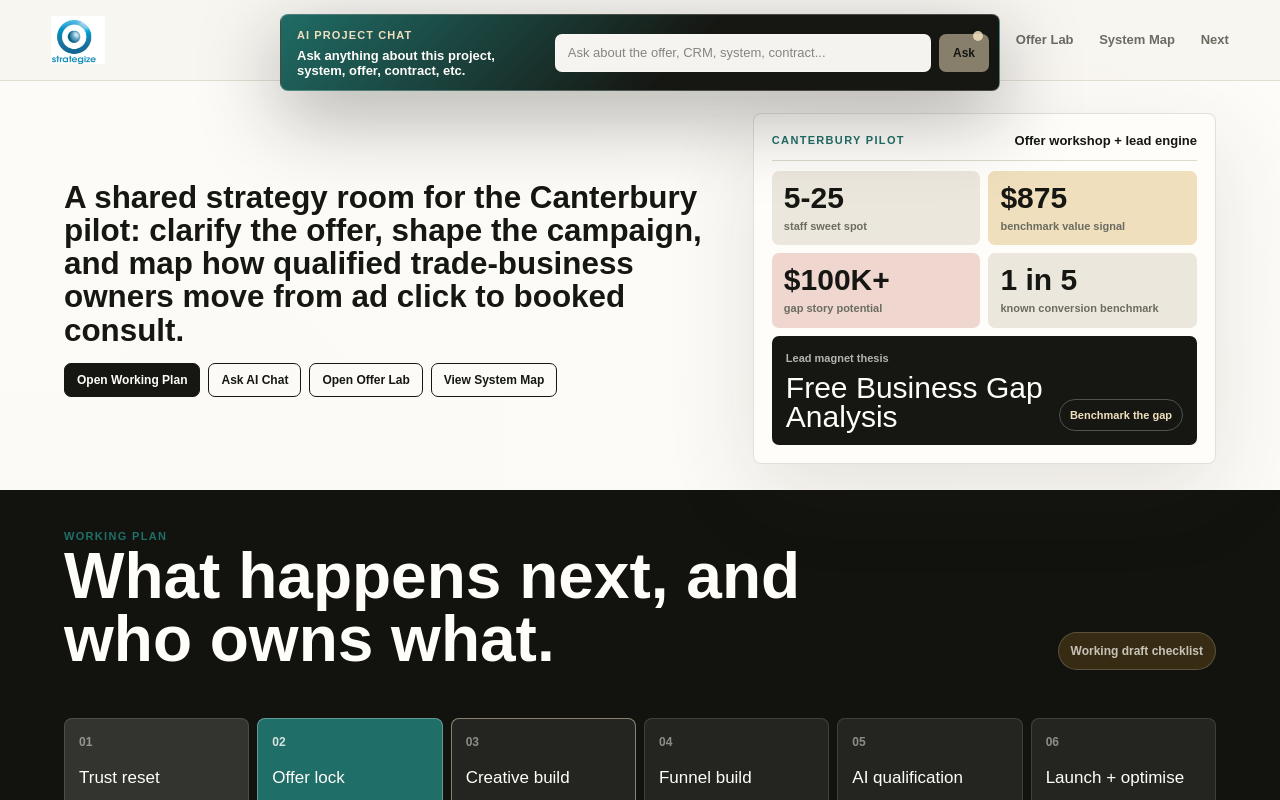
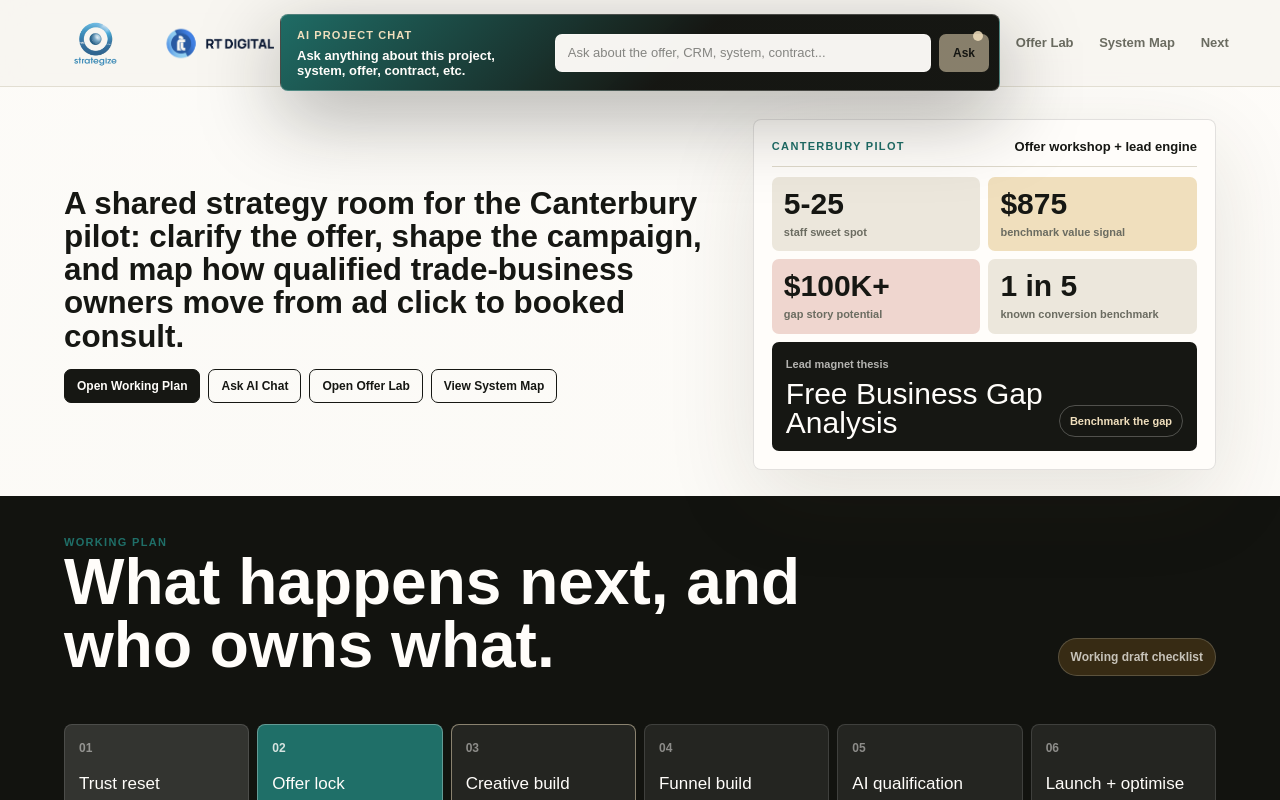
Before and after one commit to JessesOS/customerjourney-app, a Next.js app: page / in a window 1280 px wide. Shown: the top 800 px of the page. Built offline with nearby package versions, Linux system fonts and the light colour scheme.

Commit message:
Add Strategize and RT Digital header logos

```diff
--- a/app/globals.css
+++ b/app/globals.css
@@ -71,15 +71,26 @@ main {
   display: inline-flex;
   font-size: 14px;
   font-weight: 700;
-  gap: 12px;
+  gap: 18px;
   letter-spacing: 0;
 }
 
 .brand img {
   display: block;
-  height: 48px;
   object-fit: contain;
   width: auto;
+}
+
+.brand-lockup {
+  flex: 0 0 auto;
+}
+
+.strategize-mark {
+  height: 54px;
+}
+
+.rt-digital-mark {
+  height: 44px;
 }
 
 nav {
--- a/app/page.tsx
+++ b/app/page.tsx
@@ -121,8 +121,9 @@ export default function Home() {
   return (
     <main>
       <header className="site-header">
-        <a className="brand" href="#top" aria-label="Strategize growth workspace home">
-          <img src="/strategize-logo-cropped.png" alt="Strategize" />
+        <a className="brand brand-lockup" href="#top" aria-label="Strategize and RT Digital growth workspace home">
+          <img className="strategize-mark" src="/strategize-transparent.png" alt="Strategize" />
+          <img className="rt-digital-mark" src="/rt-digital-transparent.png" alt="RT Digital" />
         </a>
         <nav aria-label="Workspace navigation">
           <a href="#working-plan">Plan</a>
```
Also changed, not shown: public/rt-digital-transparent.png (added), public/strategize-transparent.png (added).
